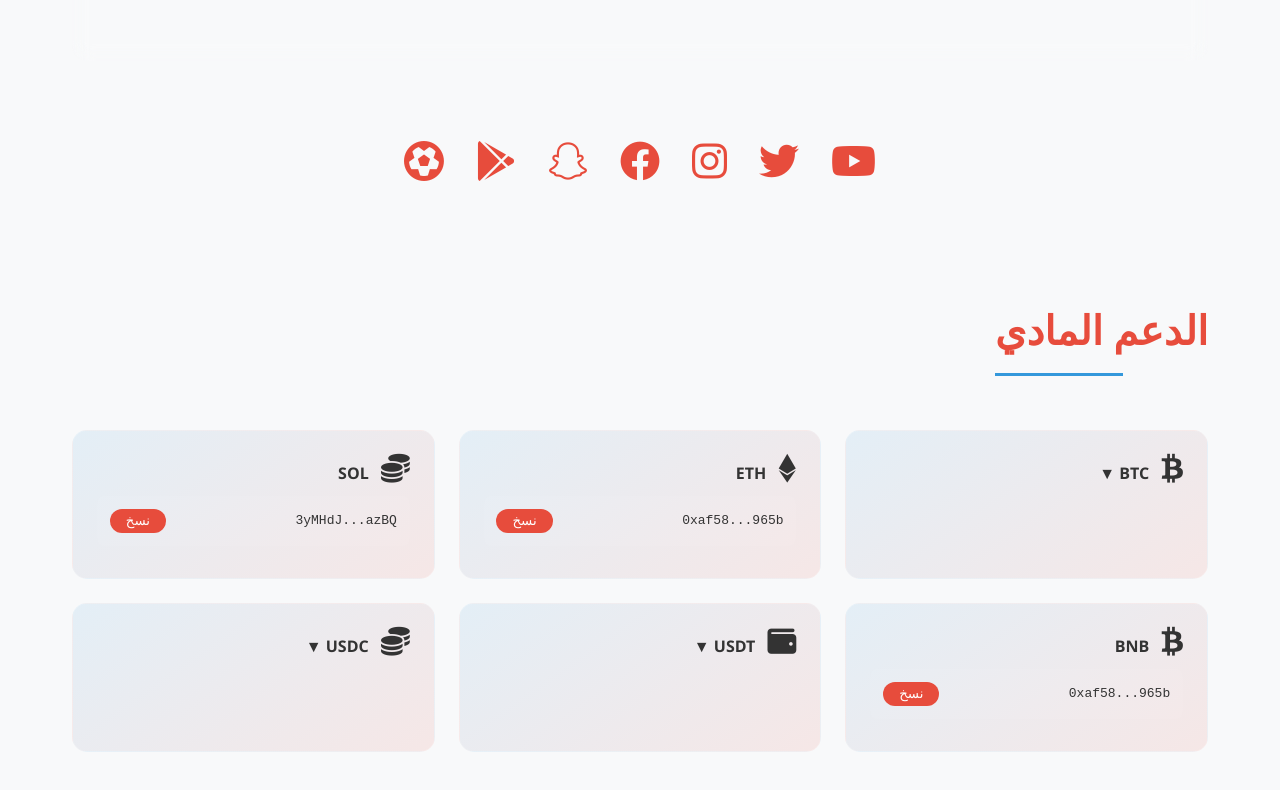
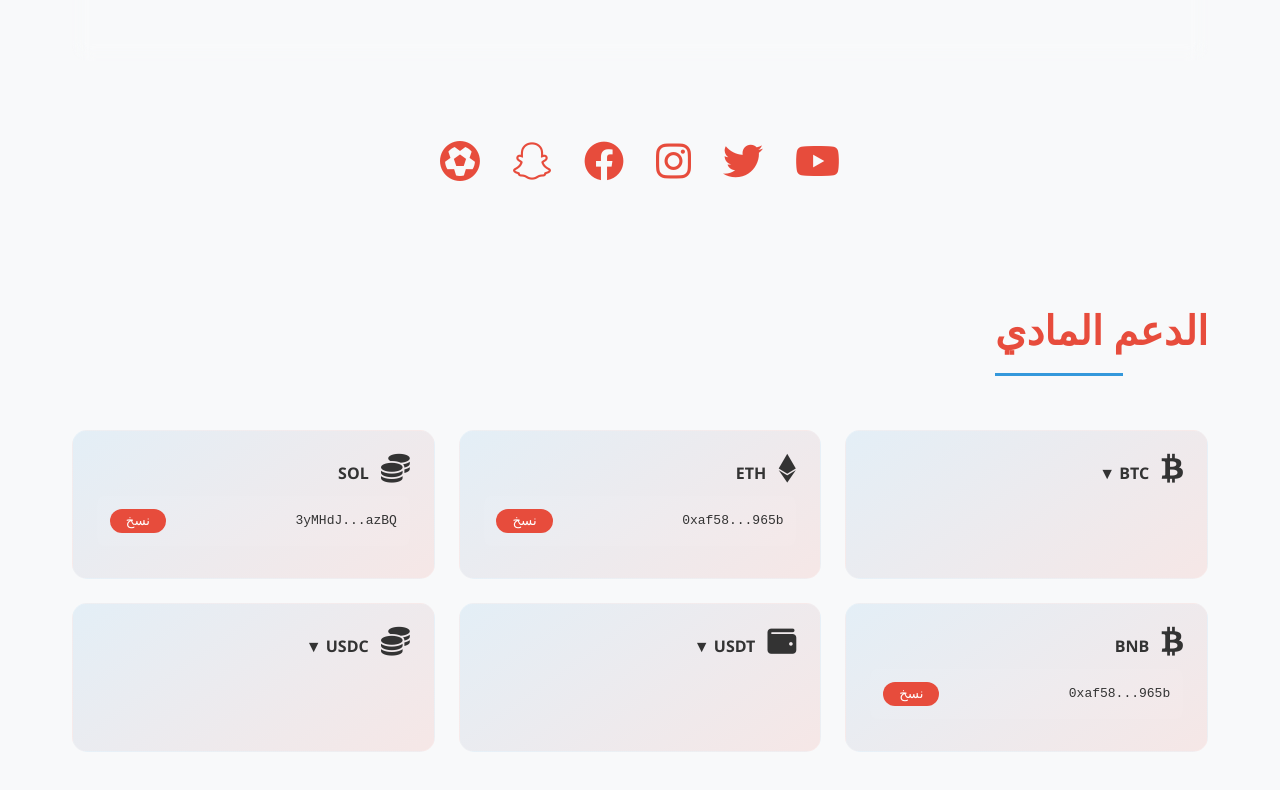
Before and after one commit to m-almwmry/maostfa-almwry, a plain HTML site: page index.html in a window 1280 px wide. Shown: the part 998-1788 px from the top of the page. Drawn offline with Linux system fonts and the light colour scheme.

Commit message:
Update index.html

```diff
--- a/index.html
+++ b/index.html
@@ -265,7 +265,6 @@
     <a href="https://www.instagram.com/mus_tafaalmomari" target="_blank"><i class="fab fa-instagram"></i></a>
     <a href="https://www.facebook.com/profile.php?id=61553905087311" target="_blank"><i class="fab fa-facebook"></i></a>
     <a href="https://www.snapchat.com/add/hamod_9576" target="_blank"><i class="fab fa-snapchat"></i></a>
-    <a href="https://maostfa-almwry.trend-vip.com" target="_blank"><i class="fab fa-google-play"></i></a>
     <a href="https://kooora.trend-vip.com" target="_blank"><i class="fas fa-futbol"></i></a>
 </div>
         <section class="crypto-donations">
```
